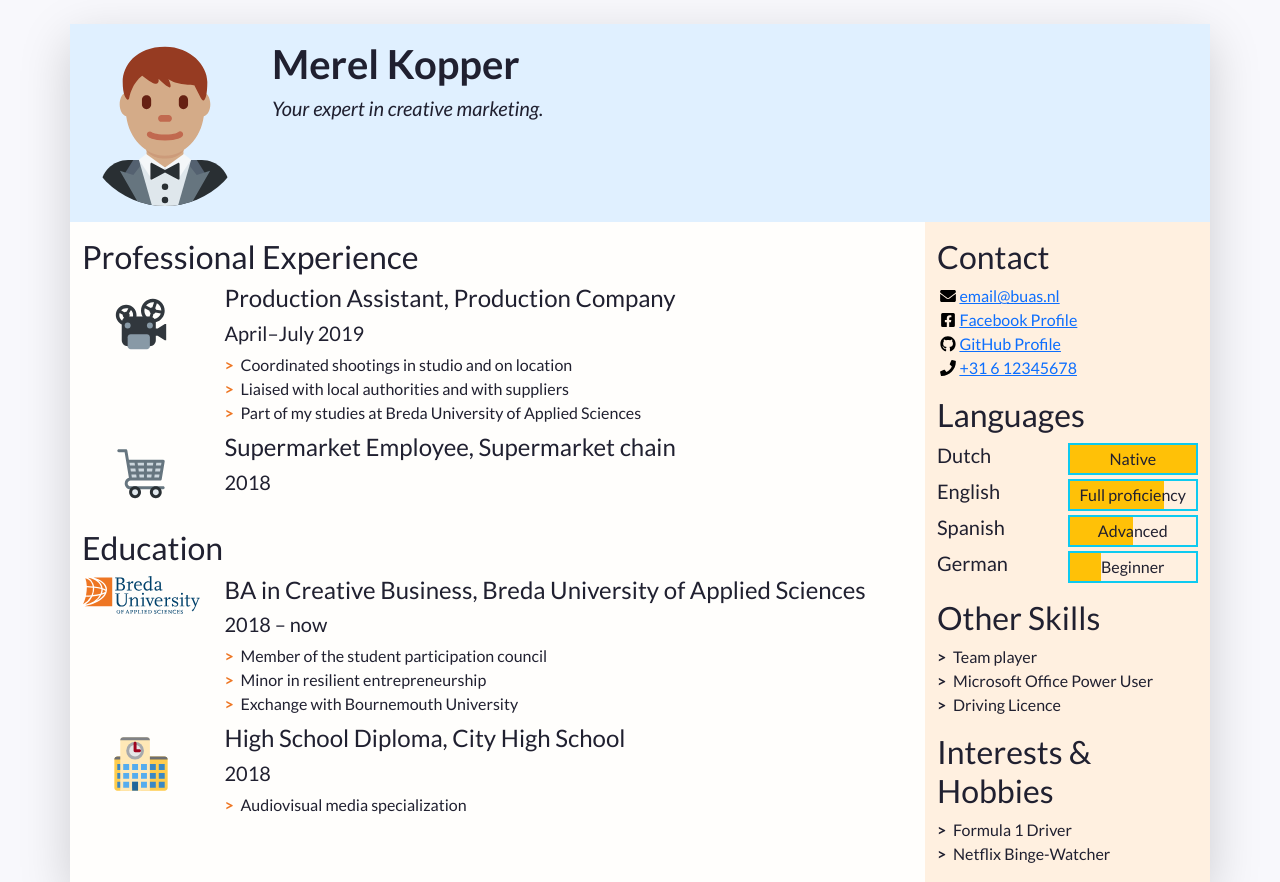
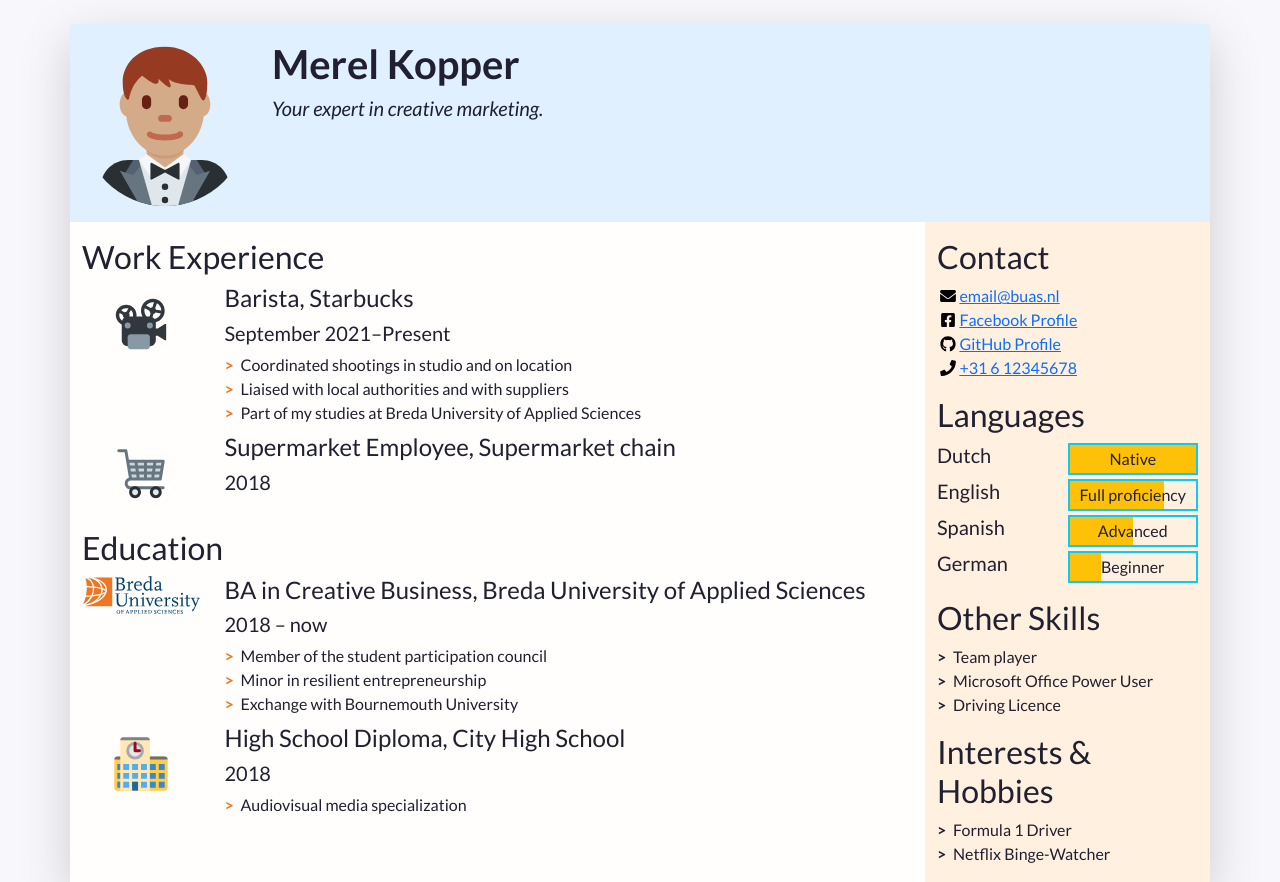
Before and after one commit to MerelKopper/blondemerel, a plain HTML site: page index.html in a window 1280 px wide. Shown: the top 882 px of the page. Drawn offline with nearby package versions, Linux system fonts and the light colour scheme.

Commit message:
Update index.html

```diff
--- a/index.html
+++ b/index.html
@@ -75,7 +75,7 @@
             <section> is yet another semantic element. The first one is for professional experience.
           -->
           <section class="my-3 biography-section">
-            <h2>Professional Experience</h2>
+            <h2>Work Experience</h2>
             <!--
               Each list item (li) in the unordered list (ul) below will be one job.
               "list-unstyled" is a class that hides the bullet points of a list.
@@ -89,8 +89,8 @@
                   <img class="biography-logo mw-100 d-block mx-auto" src="images/employers/projector.svg" alt="Company logo" width="80">
                 </div>
                 <div class="biography-contents col-9 col-sm-10 col-md-9 col-lg-10">
-                  <h4>Production Assistant, Production Company</h4>
-                  <h5>April&ndash;July 2019</h5>
+                  <h4>Barista, Starbucks</h4>
+                  <h5>September 2021&ndash;Present</h5>
                   <!-- Use the list below to talk about your achievements -->
                   <ul class="biography-details list-unstyled">
                     <li>Coordinated shootings in studio and on location</li>
```
